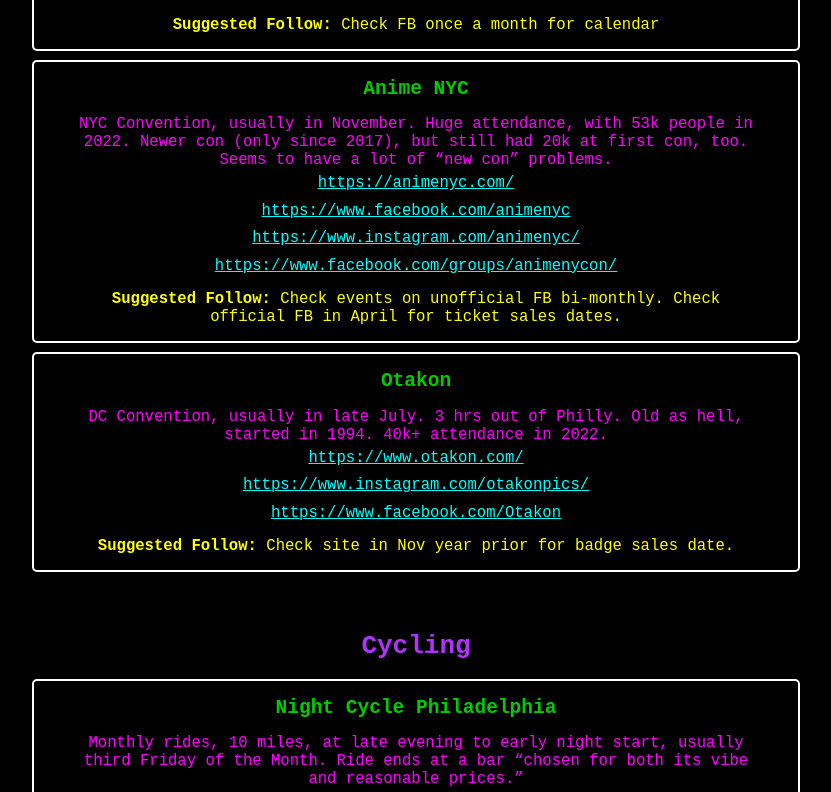
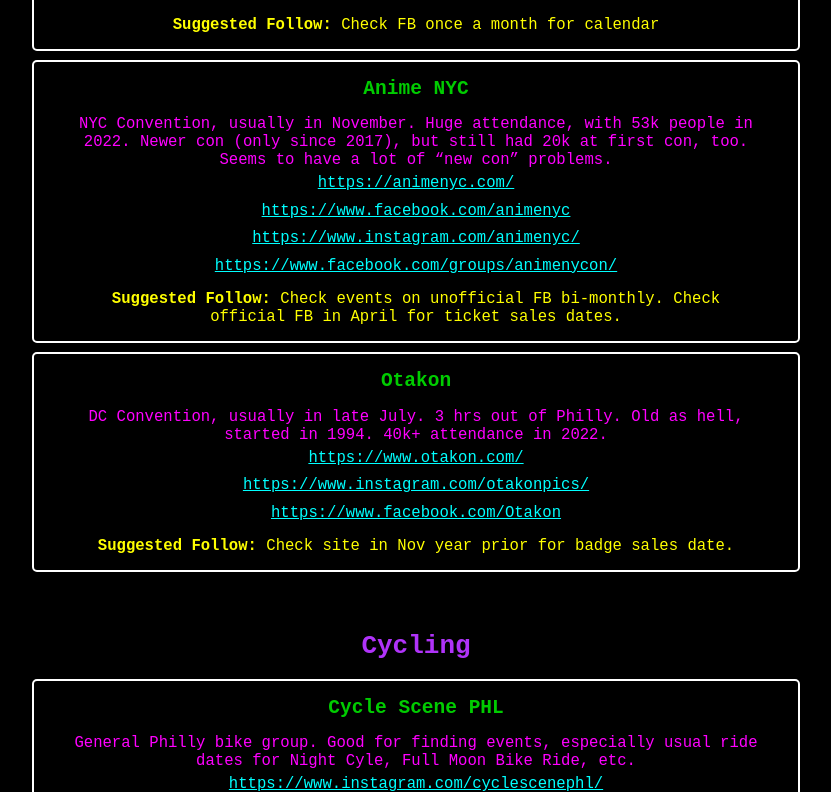
Before and after one commit to KLabWeb/Philly-Happenings, a React (Create React App) app: page / in a window 1280 px wide. Shown: the part 11208-12000 px from the top of the page, without its empty margins (224-1055 px from the left). Built offline with nearby package versions, Linux system fonts and the light colour scheme; the HTML template or start-up script is replaced by a standard one.

Commit message:
Update/verify existing card data for CYCLING section

```diff
--- a/src/data.js
+++ b/src/data.js
@@ -247,24 +247,38 @@ export const CLOSED  = [
 
 export const CYCLING = [
   {
+    title: "Cycle Scene PHL",
+    summary: "General Philly bike group. Good for finding events, especially usual ride dates for Night Cyle, Full Moon Bike Ride, etc.",
+    facebook: "https://www.facebook.com/groups/cyclescenephl",
+    insta: "https://www.instagram.com/cyclescenephl/",
+    suggestedFollow: "Insta (more updated with less group member flood posting)",
+  },
+  {
+    title: "The Trellis",
+    summary: "“This site began in June 2023 and aims to document and elevate Philly biking culture.“ Blog. Posts on rides, news, routes, local cycling teams. Maintains a nice calendar of local rides.",
+    mainLink: "https://www.thetrellisphilly.com/",
+    facebook: "https://www.facebook.com/thetrellisphilly/",
+    insta: "https://www.instagram.com/thetrellisphilly/",
+    suggestedFollow: "Main blog site",
+  },
+  {
     title: "Night Cycle Philadelphia",
-    summary: "Monthly rides, 10 miles, at late evening to early night start, usually third Friday of the Month. Ride ends at a bar “chosen for both its vibe and reasonable prices.”",
+    summary: "Monthly rides, ~10 miles, at late evening to early night start, usually end of the month, often on a Friday. Ride route and end location vary. Rest & chill spot half-way, then ride to end point.",
     facebook: "https://www.facebook.com/phillybikeride/",
     insta: "https://www.instagram.com/nightcycle_phl/",
     suggestedFollow: "FB (insta not often updated)",
   },
   {
     title: "Philly Full Moon Bike Ride",
-    summary: "“A monthly ride and evening of fun, debauchery, and cycling solidarity as we take in the city streets under the full moon”",
+    summary: "“A monthly ride and evening of fun, debauchery, and cycling solidarity as we take in the city streets under the full moon.” Generally meets at art museum.",
     facebook: "https://www.facebook.com/groups/156618137847919/",
     suggestedFollow: "FB",
   },
   {
-    title: "Cycle Scene PHL",
-    summary: "General Philly bike group. Night cycles. Bike parties. Good for finding events.",
-    facebook: "https://www.facebook.com/groups/cyclescenephl",
-    insta: "https://www.instagram.com/cyclescenephl/",
-    suggestedFollow: "Insta (more updated with less group member flood posting)",
+    title: "Northwest Night Rides",
+    summary: "“Social bike rides in and around Northwest Philadelphia. Every other Wednesday at 7pm. All are welcome! 🌳🚲🚲🚲🌳“",
+    insta: "https://www.instagram.com/nwnightrides/",
+    suggestedFollow: "Insta",
   },
   {
     title: "Bicycle Club of Philadelphia",
@@ -274,16 +288,16 @@ export const CYCLING = [
   },
   {
     title: "Philadelphia Naked Bike Ride",
-    summary: "Happens later summer, each summer.",
+    summary: "Get naked and go on a bike ride with other naked and near naked folk. Happens later summer, each summer.",
     mainLink: "https://philadelphianakedbikeride.wordpress.com/",
     facebook: "https://www.facebook.com/groups/713317452096574/",
     insta: "https://www.instagram.com/philly_naked_bike_ride/",
     suggestedFollow: "Check site for ride date in late spring",
   },
   {
-    title: "Bicycle Coalition of Greater Philadelphia: Regional Bike Map",
-    summary: "Bike streets and trails in Philly.",
-    mainLink: "https://bicyclecoalition.org/resources/bike-maps/",
+    title: "Bicycle Coalition of Greater Philadelphia",
+    summary: "Bike streets and trails in Philly, regional bike map, Philly and regional cycling programs, local cycling resources, bike news.",
+    mainLink: "https://bicyclecoalition.org/",
     suggestedFollow: "n/a",
   },
 ];
```
